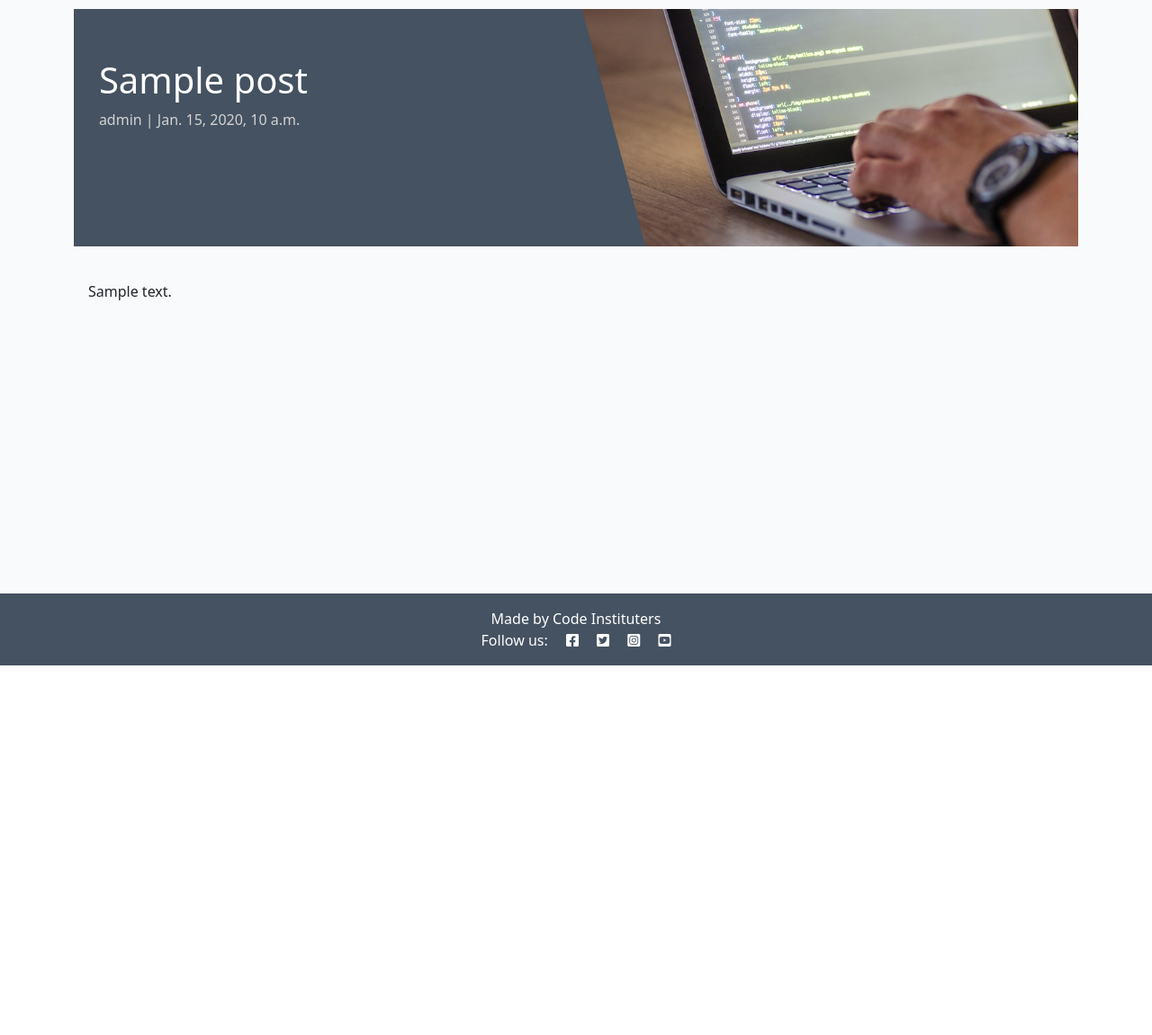
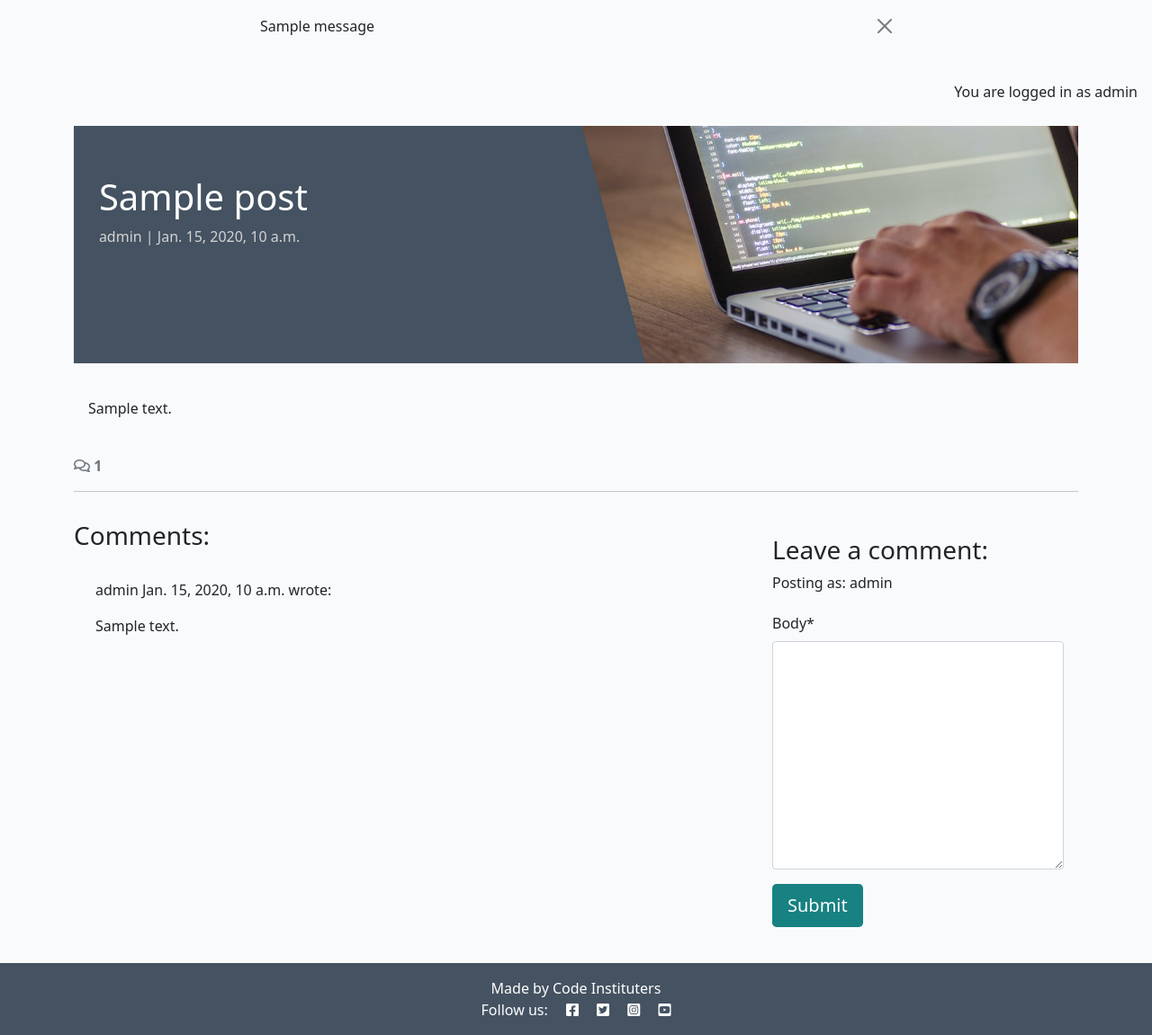
Before and after one commit to BogdanovaIV/django-blog, a Django app: a page that uses templates/base.html in a window 1280 px wide. Shown: the part 60-1211 px from the top of the page at 90% size. Before the commit the page ends 800 px from the top, so only its background shows below. Run offline with Django 4.2, Linux system fonts and the light colour scheme; a user stored in the database is signed in; data comes from the database, SQL or seed files in the repository; tables that the repository leaves empty hold one stand-in row (values such as "Sample post"); one stand-in notice (Sample message) is shown; some libraries are stand-ins or nearby versions.

Commit message:
Saving comments

```diff
--- /dev/null
+++ b/blog/forms.py
@@ -0,0 +1,8 @@
+from .models import Comment
+from django import forms
+
+
+class CommentForm(forms.ModelForm):
+    class Meta:
+        model = Comment
+        fields = ('body',)
--- a/blog/templates/blog/post_detail.html
+++ b/blog/templates/blog/post_detail.html
@@ -1,6 +1,8 @@
-{% extends 'base.html' %} {% block content %}
+{% extends 'base.html' %}
 {% load static %}
+{% load crispy_forms_tags %}
 
+{% block content %}
 <div class="masthead">
     <div class="container">
         <div class="row g-0">
@@ -29,6 +31,60 @@
             </div>
         </div>
     </div>
+    <!-- Displaying count of comments -->
+    <div class="row">
+        <div class="col-12">
+            <strong class="text-secondary">
+                <i class="far fa-comments"></i> {{ comment_count }}
+            </strong>
+        </div>
+        <div class="col-12">
+            <hr>
+        </div>
+    </div>
+    <!-- Displaying Comments -->
+    <div class="row">
+        <div class="col-md-8 card mb-4  mt-3 ">
+            <h3>Comments:</h3>
+            <div class="card-body">
+                <!-- We want a for loop inside the empty control tags to iterate through each comment in comments -->
+                {% for comment in comments %}
+                <div
+                    class="p-2 comments{% if not comment.approved and comment.author == user %} faded{% elif not comment.approved %} d-none{% endif %}">
+                    <p class="font-weight-bold">
+                        {{ comment.author }}
+                        <span class="font-weight-normal">
+                            {{ comment.created_on }}
+                        </span> wrote:
+                    </p>
+                    <div id="comment{{ comment.id }}">
+                        {{ comment.body | linebreaks }}
+                    </div>
+                    {% if not comment.approved and comment.author == user %}
+                    <p class="approval">This comment is awaiting approval</p>
+                    {% endif %}
+                </div>
+                <!-- Our for loop ends here -->
+                {% endfor %}
+            </div>
+        </div>
+        <!-- Creating New Comments -->
+        <div class="col-md-4 card mb-4  mt-3 ">
+            <div class="card-body">
+                {% if user.is_authenticated %}
+                <h3>Leave a comment:</h3>
+                <p>Posting as: {{ user.username }}</p>
+                <form id="commentForm" method="post" style="margin-top: 1.3em;">
+                    {{ comment_form | crispy }}
+                    {% csrf_token %}
+                    <button id="submitButton" type="submit" class="btn btn-signup btn-lg">Submit</button>
+                </form>
+                {% else %}
+                <p>Log in to leave a comment</p>
+                {% endif %}
+            </div>
+        </div>
+    </div>
 </div>
 
 {% endblock content %}
--- a/blog/views.py
+++ b/blog/views.py
@@ -1,6 +1,8 @@
 from django.shortcuts import render, get_object_or_404
 from django.views import generic
+from django.contrib import messages
 from .models import Post
+from .forms import CommentForm
 # Create your views here.
 
 class PostList(generic.ListView):
@@ -25,11 +27,30 @@ def post_detail(request, slug):
 
     queryset = Post.objects.filter(status=1)
     post = get_object_or_404(queryset, slug=slug)
+    comments = post.comments.all().order_by("-created_on")
+    comment_count = post.comments.filter(approved=True).count()
+
+    if request.method == "POST":
+        comment_form = CommentForm(data=request.POST)
+        if comment_form.is_valid():
+            comment = comment_form.save(commit=False)
+            comment.author = request.user
+            comment.post = post
+            comment.save()
+            messages.add_message(
+            request, messages.SUCCESS,
+            'Comment submitted and awaiting approval'
+        )
+
+    comment_form = CommentForm()
 
     return render(
         request,
         "blog/post_detail.html",
         {
-            "post": post
+            "post": post,
+            "comments": comments,
+            "comment_count": comment_count,
+            "comment_form": comment_form,
         },
     )
--- a/requirements.txt
+++ b/requirements.txt
@@ -1,9 +1,11 @@
 asgiref==3.8.1
 black==24.8.0
 click==8.1.7
+crispy-bootstrap5==0.7
 dj-database-url==0.5.0
 Django==4.2.16
 django-allauth==0.57.2
+django-crispy-forms==2.3
 django-summernote==0.8.20.0
 gunicorn==20.1.0
 oauthlib==3.2.2
--- a/templates/base.html
+++ b/templates/base.html
@@ -53,17 +53,17 @@
                     </li>
                     {% if user.is_authenticated %}
                     <li class="nav-item">
-                        <a class="nav-link {% if request.path == logout_url %}active{% endif %}" aria-current="page"
-                        href="{% url 'account_logout' %}">Logout</a>
+                        <a class="nav-link {% if request.path == logout_url %}active{% endif %}"
+                            href="{% url 'account_logout' %}">Logout</a>
                     </li>
                     {% else %}
                     <li class="nav-item">
-                        <a class="nav-link {% if request.path == signup_url %}active{% endif %}" aria-current="page"
+                        <a class="nav-link {% if request.path == signup_url %}active{% endif %}"
                             href="{% url 'account_signup' %}">Register</a>
                     </li>
                     <li class="nav-item">
-                        <a class="nav-link {% if request.path == login_url %}active{% endif %}" aria-current="page"
-                        href="{% url 'account_login' %}">Login</a>
+                        <a class="nav-link {% if request.path == login_url %}active{% endif %}"
+                            href="{% url 'account_login' %}">Login</a>
                     </li>
                     {% endif %}
                 </ul>
@@ -73,8 +73,25 @@
             </div>
         </div>
     </nav>
-
+     <!-- displaying Django messages -->
+    <div class="container">
+        <div class="row">
+            <div class="col-md-8 offset-md-2">
+                {% for message in messages %}
+                <div class="alert {{ message.tags }} alert-dismissible fade show" id="msg" role="alert">
+                    {{ message | safe }}
+                    <button type="button" class="btn-close" data-bs-dismiss="alert" aria-label="Close"></button>
+                </div>
+                {% endfor %}
+            </div>
+        </div>
+    </div>
     <main class="flex-shrink-0 main-bg">
+        {% if user.is_authenticated %}
+        <p class="text-end m-3">You are logged in as {{ user }}</p>
+        {% else %}
+        <p class="text-end m-3">You are not logged in</p>
+        {% endif %}
 
         {% block content %}
         <!-- Content Goes here -->
@@ -97,7 +114,7 @@
     <script src="https://cdn.jsdelivr.net/npm/bootstrap@5.0.1/dist/js/bootstrap.bundle.min.js"
         integrity="sha384-gtEjrD/SeCtmISkJkNUaaKMoLD0//ElJ19smozuHV6z3Iehds+3Ulb9Bn9Plx0x4" crossorigin="anonymous">
         </script>
-        <script src="{% static 'js/script.js' %}"></script>
+    <script src="{% static 'js/script.js' %}"></script>
 </body>
 
 </html>
```
Also changed, not shown: codestar/settings.py (+6 -1 lines).
